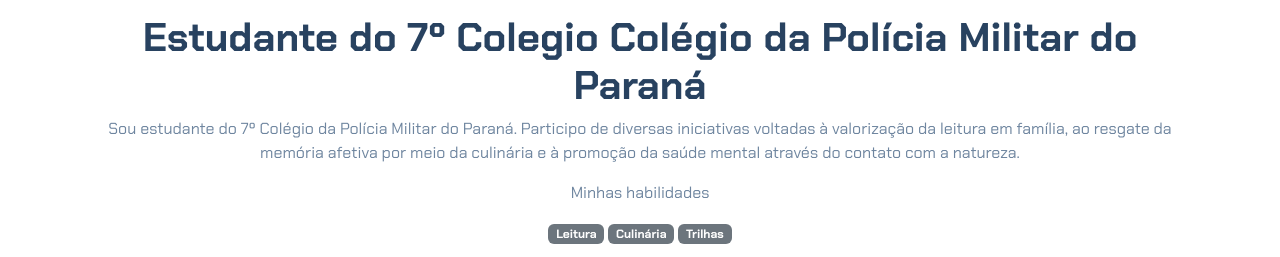
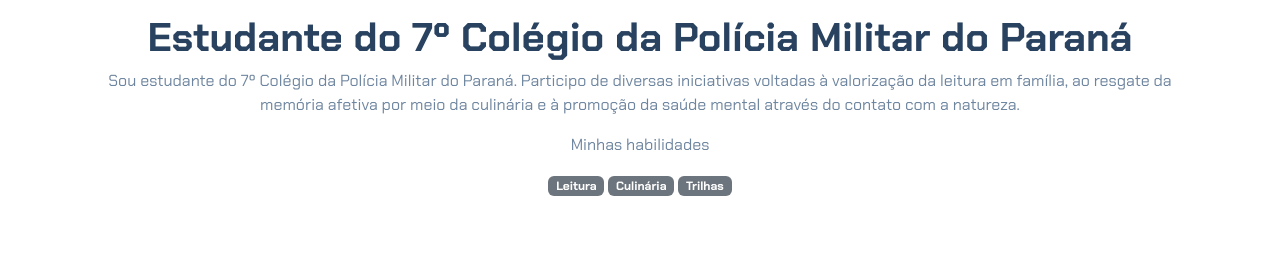
Before and after one commit to strey01/portifolio, a plain HTML site: page index.html in a window 1280 px wide. Shown: the part 183-440 px from the top of the page. Drawn offline with nearby package versions, Linux system fonts and the light colour scheme.

Commit message:
Update index.html

```diff
--- a/index.html
+++ b/index.html
@@ -14,7 +14,7 @@
     <header class="container text-center">
         <img src="img/kau.png" alt="avatar da kauana" class="rounded-circle" width="150" height="150" srcset="">
         <p class="lead">Eu sou Kauana</p>
-        <h1>Estudante do 7º Colegio Colégio da Polícia Militar do Paraná </h1>
+        <h1>Estudante do 7º Colégio da Polícia Militar do Paraná </h1>
         <p>Sou estudante do 7º Colégio da Polícia Militar do Paraná. Participo de diversas iniciativas voltadas à valorização da leitura em família, ao resgate da memória afetiva por meio da culinária e à promoção da saúde mental através do contato com a natureza.</p>
         <p>Minhas habilidades</p>
         <div>
```
